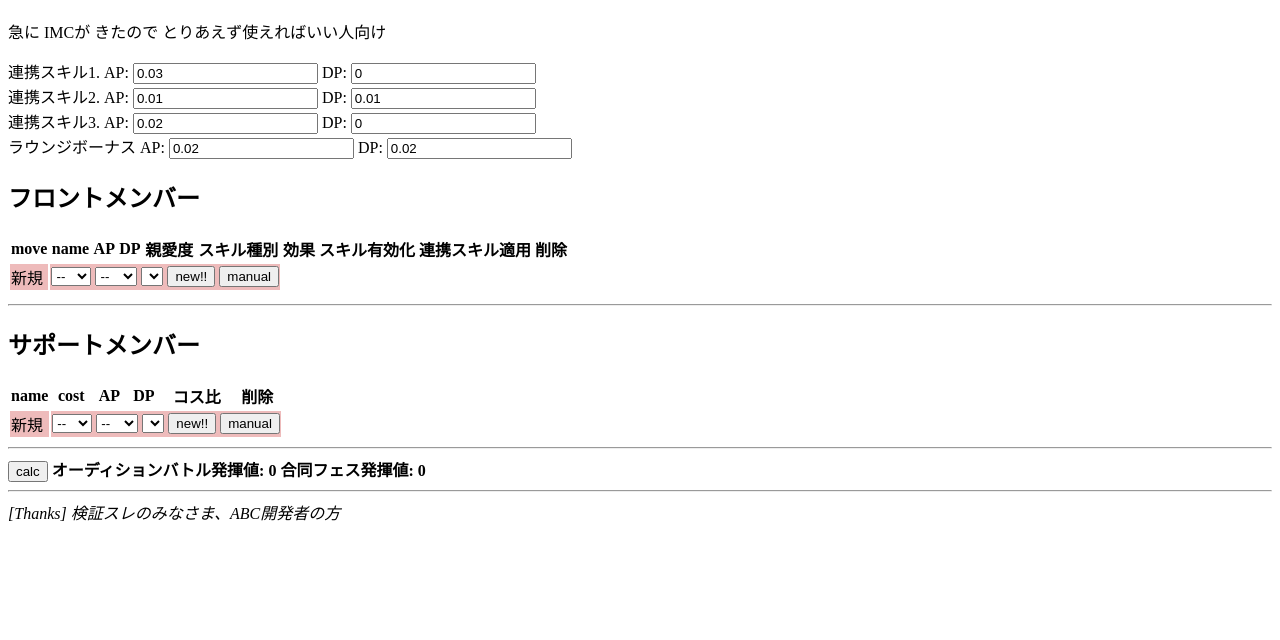
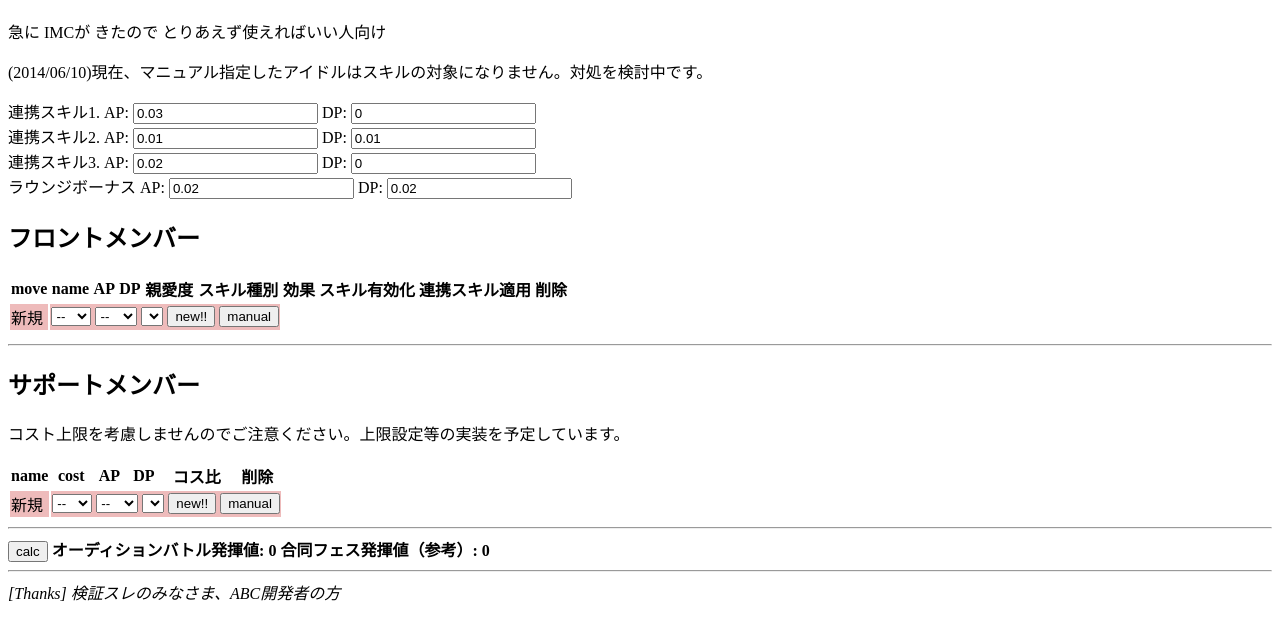
Before and after one commit to berlysia/imas_ml_calc, a plain HTML site: page index.html in a window 1280 px wide. Shown: the part 70-710 px from the top of the page. Drawn offline with nearby package versions, Linux system fonts and the light colour scheme.

Commit message:
更新したいという思いを表記

```diff
--- a/index.html
+++ b/index.html
@@ -15,6 +15,7 @@
     <header>
       <h1>オーディションバトル発揮値計算機</h1>
       <p>急に IMCが きたので とりあえず使えればいい人向け</p>
+      <p>(2014/06/10)現在、マニュアル指定したアイドルはスキルの対象になりません。対処を検討中です。</p>
     </header>
     <div id="calc">
       <div id="config">
@@ -125,6 +126,7 @@
       </table>
       <hr>
       <h2>サポートメンバー</h2>
+      <p>コスト上限を考慮しませんのでご注意ください。上限設定等の実装を予定しています。</p>
       <table id="supportMember">
         <tr>
           <th>name</th>
@@ -189,7 +191,7 @@
       <div id="result">
         <button v-on="click: calc">calc</button>
         <strong>オーディションバトル発揮値: {{result.sumAud}}</strong>
-        <strong>合同フェス発揮値: {{result.sumFes}}</strong>
+        <strong>合同フェス発揮値（参考）: {{result.sumFes}}</strong>
       </div>
     </div>
     <hr>
```
